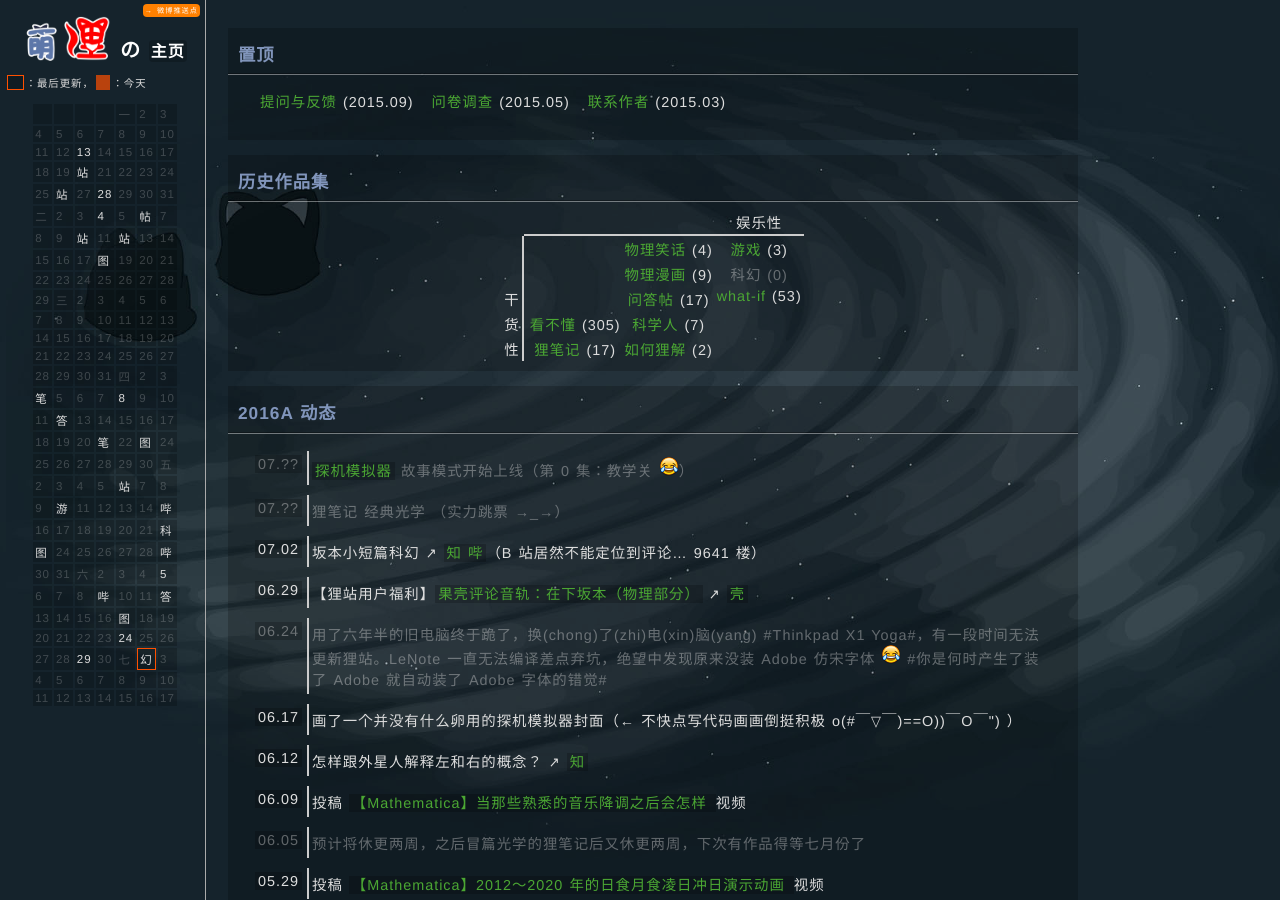
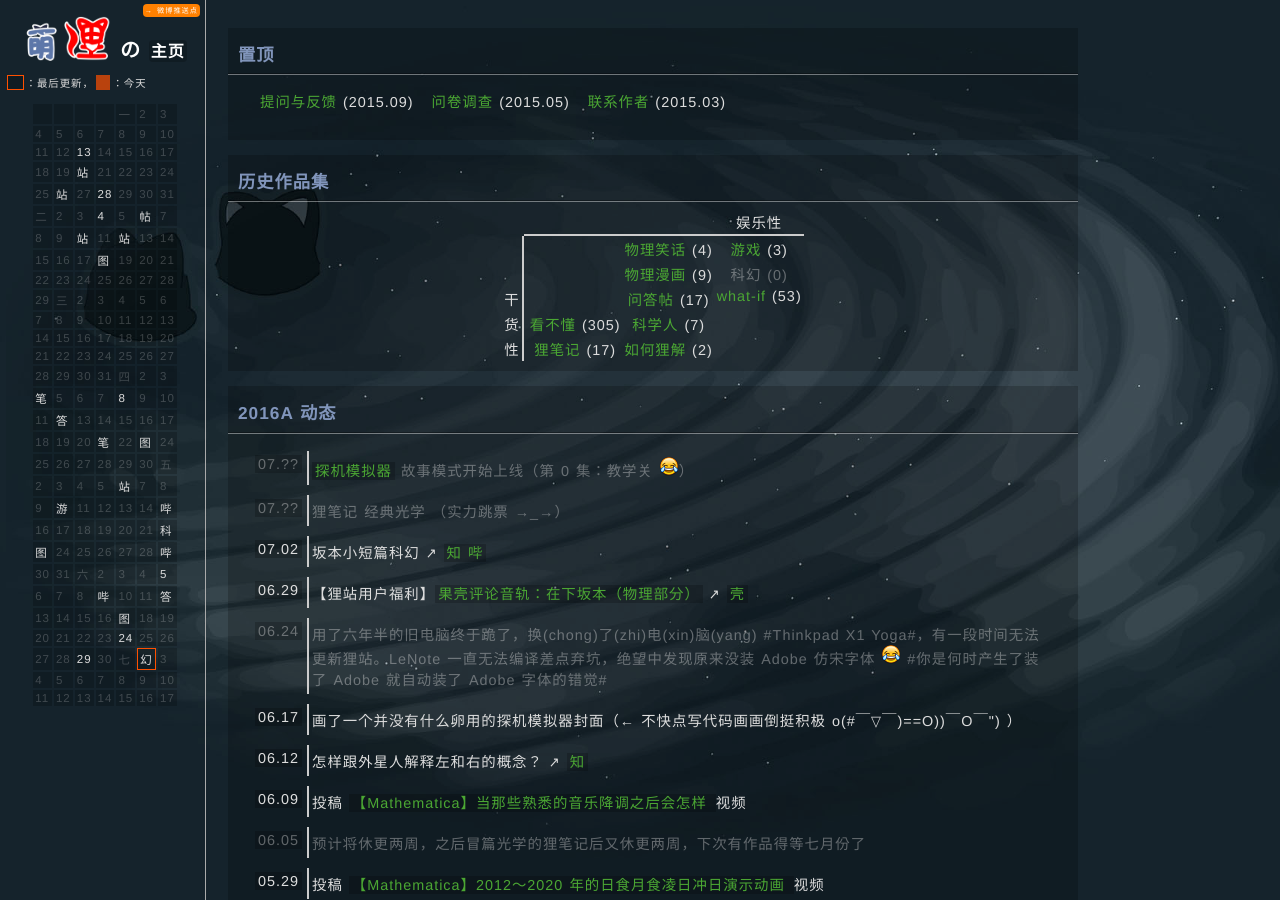
Before and after one commit to LePtC/LePtC.github.io, a Jekyll site: the page built from index.html, in a window 1280 px wide and 900 px high. Built offline with Jekyll 4.4.1, drawn with Linux system fonts in a browser that asks for light colours; Markdown is read by kramdown in place of the engine named in the settings; comment, search, counter and statistics services are not loaded.

Commit message:
update link

```diff
--- a/index.html
+++ b/index.html
@@ -412,7 +412,7 @@
   </tr>
   <tr><td><a name="07.02">07.02</a></td>
     <td class="left">坂本小短篇科幻 ↗
-    <a href="https://www.zhihu.com/question/48042706/answer/108921720">知</a><a href="http://www.bilibili.com/video/av5154880/">哔</a>（B 站居然不能定位到评论… 9641 楼）</td>
+    <a href="https://www.zhihu.com/question/48042706/answer/108921720">知</a><a href="http://www.bilibili.com/video/av5154880/#reply112771625">哔</a></td>
   </tr>
   <tr><td><a name="06.29">06.29</a></td>
     <td class="left">【狸站用户福利】<a href="popsci/p160620/">果壳评论音轨：在下坂本（物理部分）</a> ↗
```
